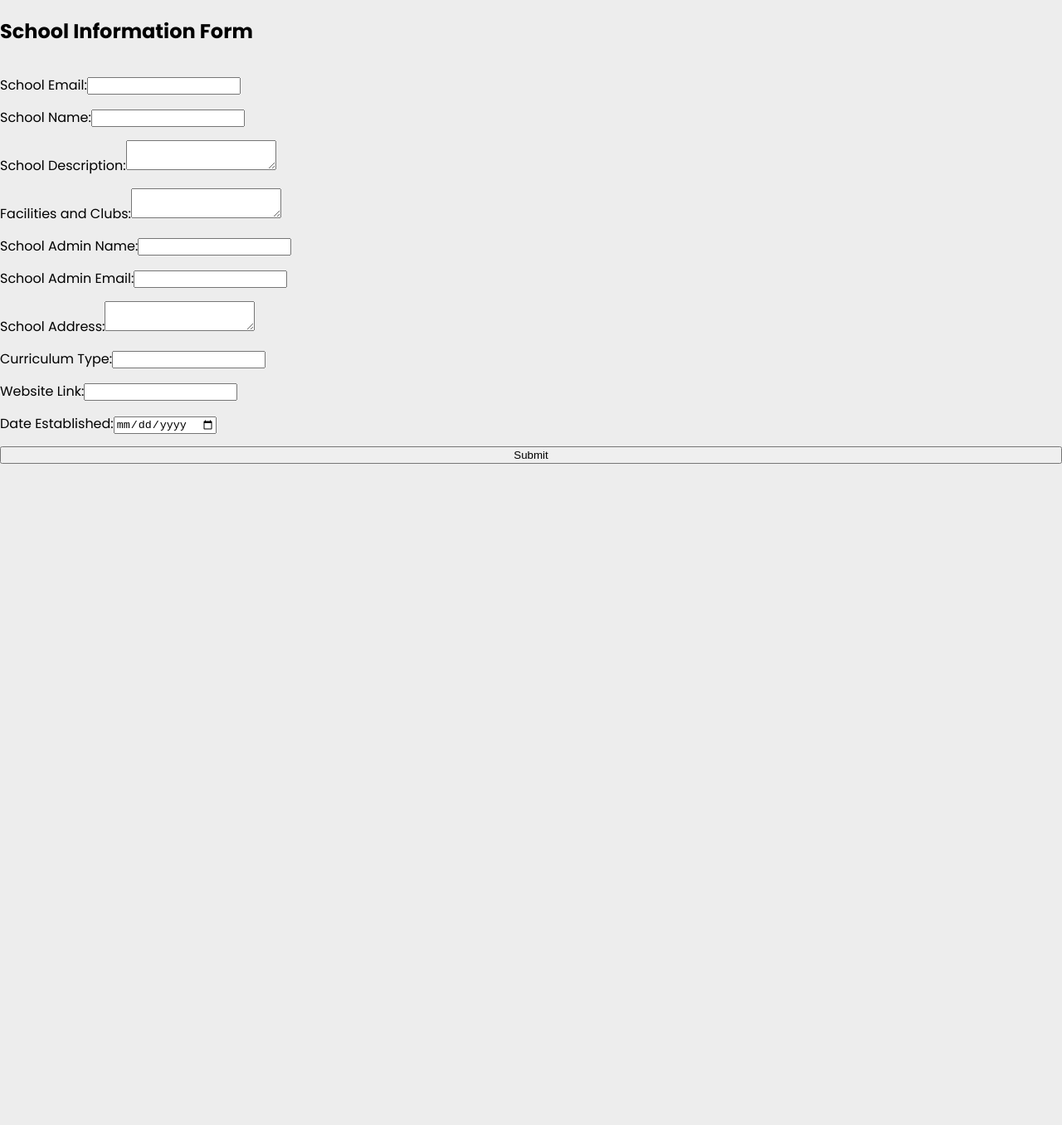
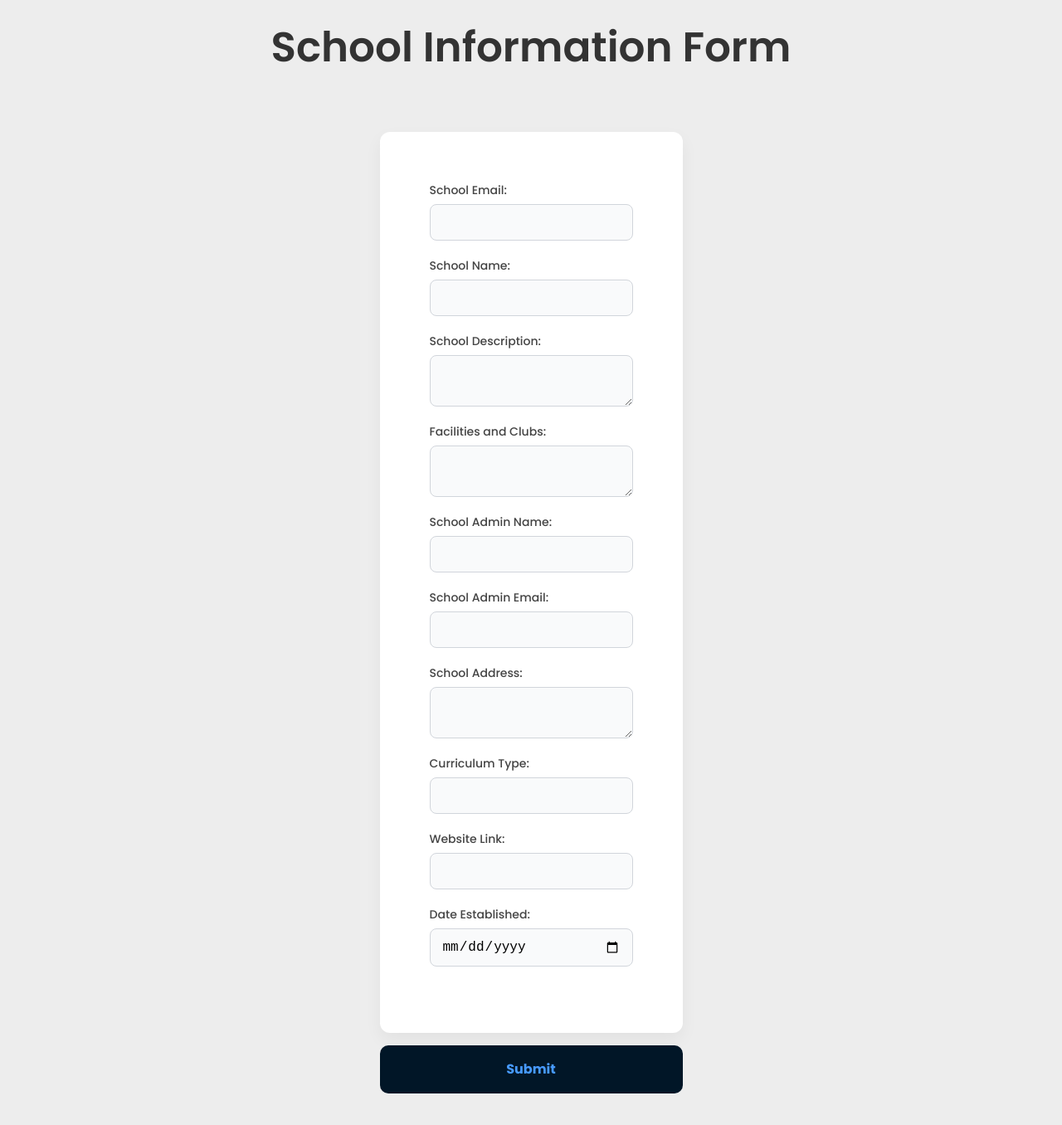
Before and after one commit to georgeAkonjom/admissionboox_coming_soon, a React (Vite) app in the folder frontend/: page /onboard in a window 1280 px wide. Shown: the whole page at 83% size. Before the commit the page ends 800 px from the top, so only its background shows below. Built offline with nearby package versions, Linux system fonts and the light colour scheme.

Commit message:
onboarding form ui scaffold

```diff
--- /dev/null
+++ b/frontend/src/form.css
@@ -0,0 +1,82 @@
+/* Reset and base styles */
+* {
+  box-sizing: border-box;
+  margin: 0;
+  padding: 0;
+}
+
+.header {
+  font-size: 5rem;
+  padding-top: 2rem;
+}
+
+.onboard {
+  padding: 4rem;
+}
+
+/* Centering the form */
+.form-container {
+  display: flex;
+  flex-direction: column;
+  justify-content: center;
+  align-items: center;
+}
+
+.form {
+  background-color: #ffffff;
+  padding: 6rem;
+  border-radius: 12px;
+  box-shadow: 0 8px 20px rgba(0, 0, 0, 0.05);
+  display: flex;
+  flex-direction: column;
+  width: 100%;
+  max-width: 60rem;
+}
+
+h2 {
+  margin-bottom: 24px;
+  color: #333;
+  font-size: 24px;
+  font-weight: 600;
+  text-align: center;
+}
+
+label {
+  margin-bottom: 6px;
+  color: #444;
+  font-weight: 500;
+  font-size: 14px;
+}
+
+input, textarea {
+  padding: 12px 14px;
+  margin-bottom: 20px;
+  border: 1px solid #d1d5db;
+  border-radius: 8px;
+  font-size: 16px;
+  background-color: #f9fafb;
+  transition: all 0.2s ease;
+}
+
+input:focus, textarea:focus {
+  border-color: #3b82f6;
+  box-shadow: 0 0 0 3px rgba(59, 130, 246, 0.2);
+  outline: none;
+  background-color: #ffffff;
+}
+
+button {
+  background-color: #3b82f6;
+  color: #fff;
+  padding: 12px 16px;
+  border: none;
+  border-radius: 8px;
+  font-size: 16px;
+  font-weight: 600;
+  cursor: pointer;
+  transition: background 0.2s ease;
+}
+
+button:hover {
+  background-color: #2563eb;
+}
--- a/frontend/src/routes/Onboard.jsx
+++ b/frontend/src/routes/Onboard.jsx
@@ -1,4 +1,6 @@
 import React, { useState } from 'react';
+import "../form.css"
+
 
 const SchoolInfoForm = () => {
   const [formData, setFormData] = useState({
@@ -46,11 +48,16 @@ const SchoolInfoForm = () => {
 
 
   return (
-    <form onSubmit={handleSubmit}>
-      <h2>School Information Form</h2>
+    <section className="form-container">
+
+      <h2 className='header'>School Information Form</h2>
+      <form className='onboard' onSubmit={handleSubmit}>
+        <div className="form">
 
           <label>
             School Email:
+
+          </label>
           <input
             type="email"
             name="school_email"
@@ -58,10 +65,11 @@ const SchoolInfoForm = () => {
             onChange={handleChange}
             required
           />
-      </label>
 
           <label>
             School Name:
+
+          </label>
           <input
             type="text"
             name="school_name"
@@ -70,10 +78,11 @@ const SchoolInfoForm = () => {
             onChange={handleChange}
             required
           />
-      </label>
 
           <label>
             School Description:
+
+          </label>
           <textarea
             name="school_description"
             maxLength="6000"
@@ -81,20 +90,22 @@ const SchoolInfoForm = () => {
             onChange={handleChange}
             required
           />
-      </label>
 
           <label>
             Facilities and Clubs:
+
+          </label>
           <textarea
             name="facilities_and_clubs"
             maxLength="4000"
             value={formData.facilities_and_clubs}
             onChange={handleChange}
           />
-      </label>
 
           <label>
             School Admin Name:
+
+          </label>
           <input
             type="text"
             name="school_admin_name"
@@ -103,10 +114,10 @@ const SchoolInfoForm = () => {
             onChange={handleChange}
             required
           />
-      </label>
 
           <label>
             School Admin Email:
+          </label>
           <input
             type="email"
             name="school_admin_email"
@@ -114,10 +125,10 @@ const SchoolInfoForm = () => {
             onChange={handleChange}
             required
           />
-      </label>
 
           <label>
             School Address:
+          </label>
           <textarea
             name="school_address"
             maxLength="600"
@@ -125,10 +136,11 @@ const SchoolInfoForm = () => {
             onChange={handleChange}
             required
           />
-      </label>
 
           <label>
             Curriculum Type:
+
+          </label>
           <input
             type="text"
             name="curriculum_type"
@@ -137,10 +149,11 @@ const SchoolInfoForm = () => {
             onChange={handleChange}
             required
           />
-      </label>
 
           <label>
             Website Link:
+
+          </label>
           <input
             type="url"
             name="website_link"
@@ -148,20 +161,22 @@ const SchoolInfoForm = () => {
             value={formData.website_link}
             onChange={handleChange}
           />
-      </label>
 
           <label>
             Date Established:
+
+          </label>
           <input
             type="date"
             name="date_est"
             value={formData.date_est}
             onChange={handleChange}
           />
-      </label>
 
-      <button type="submit">Submit</button>
+        </div>
+        <button class="btn" type="submit">Submit</button>
       </form>
+    </section>
   );
 };
 
```
Lines whose indentation alone changed are shown as unchanged.
